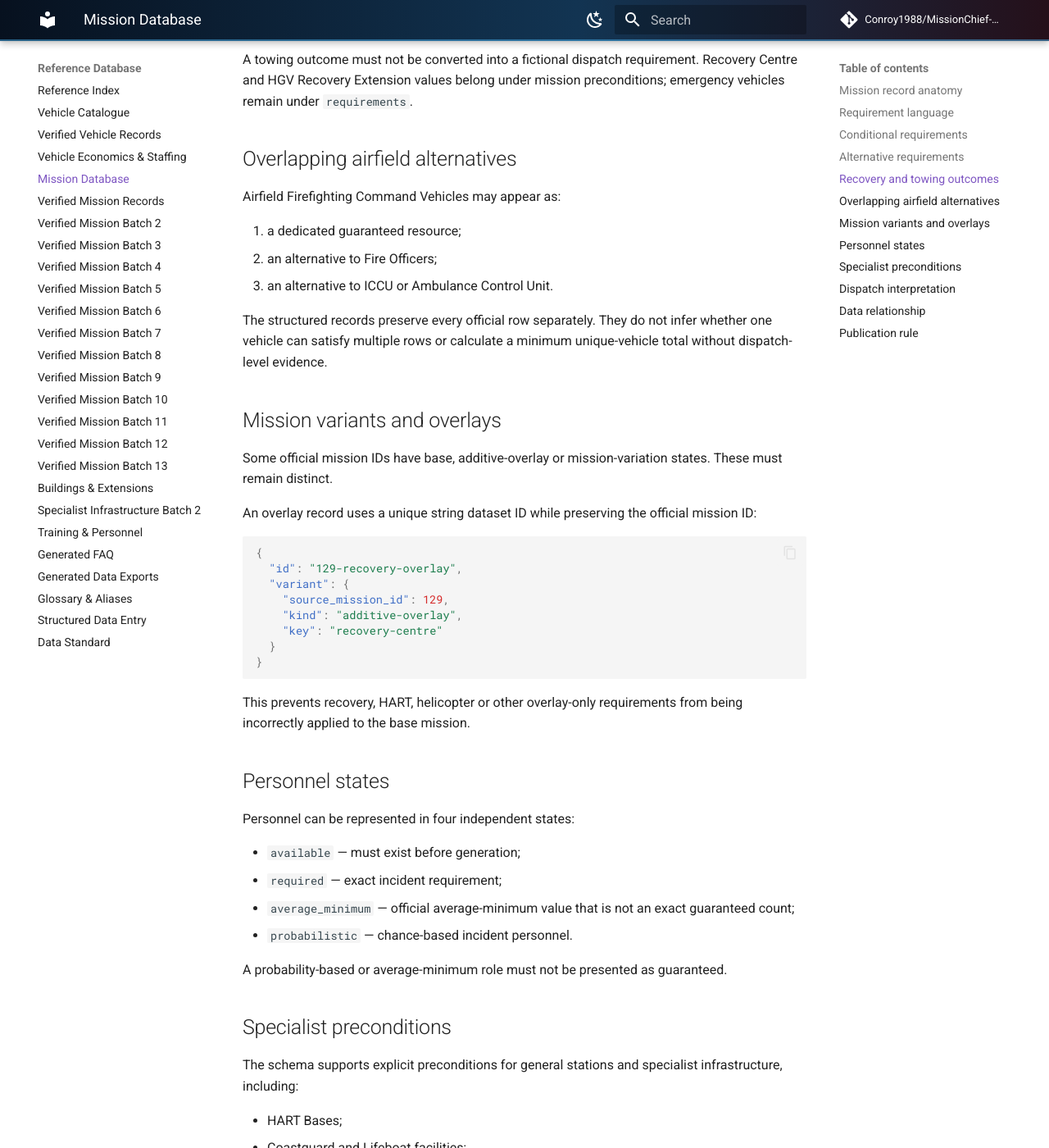
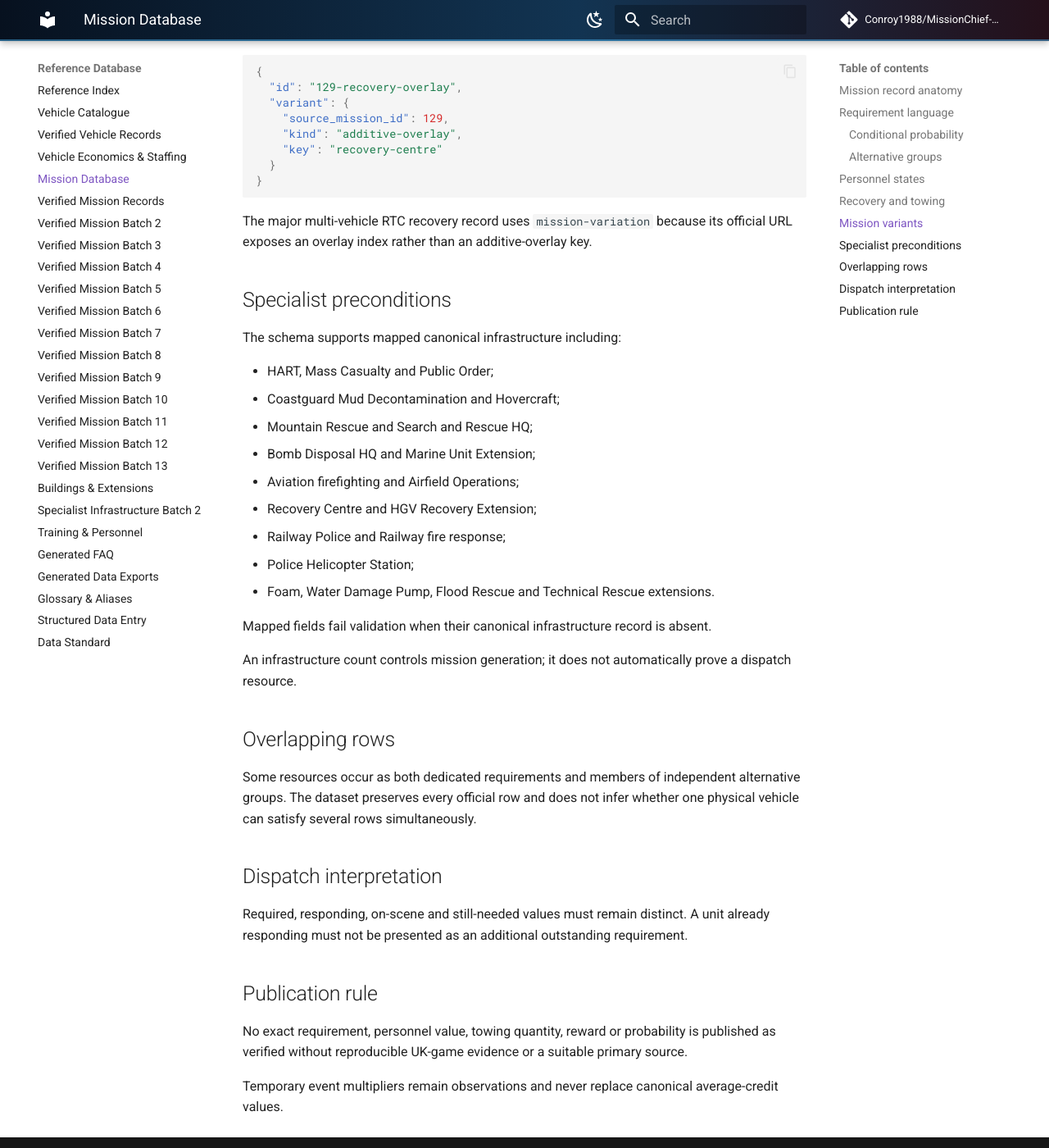
Before and after one commit to Conroy1988/MissionChief-UK, an MkDocs documentation site: the page built from docs/reference/mission-database.md, in a window 1280 px wide and 1400 px high, scrolled down 2734 px. Shown: the whole window at 82% size. Built offline with MkDocs 1.6.1 and Material for MkDocs 9.7.7, drawn with Linux system fonts in a browser that asks for light colours; comment, search, counter and statistics services are not loaded; some of the changed text lies outside the part shown.

Commit message:
Synchronise mission semantics with Stage 34

````diff
--- a/docs/reference/mission-database.md
+++ b/docs/reference/mission-database.md
@@ -1,40 +1,31 @@
 # Mission Database
 
-The mission database provides one consistent reference model for every documented MissionChief UK mission.
+The mission database provides one consistent evidence model for every documented MissionChief UK mission.
 
 ## Mission record anatomy
 
-Each mission page and structured record should contain:
+A mature record can contain:
 
-- canonical mission name and game identifier;
-- aliases and searchable terminology;
-- service and mission-group classification;
-- known unlock conditions and POIs;
-- guaranteed resource requirements;
-- probabilistic requirements with confirmed probabilities;
-- conditional requirements with their exact trigger and any confirmed probability;
-- alternative resource groups where one of several resources can satisfy a requirement;
-- personnel that are available, required, average-minimum or probability-based;
-- patient, prisoner, transport and hand-off behaviour;
-- recovery and towing outcomes where exposed;
-- reward data;
-- custom spawn-area and vehicle-environment restrictions;
-- explicit base, additive-overlay or mission-variation relationships;
+- canonical mission name, game ID and aliases;
+- service, mission groups and POIs;
+- station, building, extension and active-resource preconditions;
+- guaranteed, probabilistic, conditional and alternative resources;
+- available, required, average-minimum, ranged and probabilistic personnel;
+- patients, prisoners, transport and hand-off behaviour;
+- recovery and towing outcomes;
+- reward values and observed event multipliers;
+- base, additive-overlay or mission-variation identity;
 - evidence status, source trail and verification date.
 
 ## Requirement language
 
-Requirements must distinguish between:
+- **Guaranteed** — always required under the documented mission state.
+- **Probabilistic** — may be required at the stated probability.
+- **Conditional** — applies only when the stated trigger is true and may also carry a probability.
+- **Alternative** — the stated total may be supplied by any combination of listed resources.
+- **Recommended** — strategy, not a game requirement.
 
-- **guaranteed** — always required under the documented conditions;
-- **probabilistic** — may be requested, with the confirmed probability recorded;
-- **conditional** — required only when a stated condition is true;
-- **alternative** — one qualifying resource from a defined group satisfies the requirement;
-- **recommended** — strategic advice rather than a game requirement.
-
-## Conditional requirements
-
-A conditional requirement can include both a trigger and a probability:
+### Conditional probability
 
 ```json
 {
@@ -45,25 +36,20 @@
 }
 ```
 
-This preserves the verified Multi vehicle RTC recovery rule: one Traffic Car has a 50% requirement probability and applies only when available. Neither fact should be discarded.
+This preserves both facts rather than flattening the requirement into guaranteed or optional.
 
-## Alternative requirements
-
-An alternative group such as:
+### Alternative groups
 
 ```json
 {
-  "resources": [
-    "fire_engine",
-    "major_foam_tender"
-  ],
+  "resources": ["fire_engine", "major_foam_tender"],
   "quantity": 7
 }
 ```
 
-means seven qualifying resources in total. It must not be interpreted as seven of each type.
+This means seven qualifying resources in total, not seven of each type.
 
-The same model is used for:
+Established alternatives include:
 
 - RRV or Specialist Paramedic RRV;
 - ILB or ALB;
@@ -74,14 +60,24 @@
 - RIV or Major Foam Tender;
 - Fire Officer or Airfield Firefighting Command Vehicle;
 - HazMat Unit or CBRN Vehicle;
-- ICCU, Ambulance Control Unit or Airfield Firefighting Command Vehicle;
+- ICCU or Ambulance Control Unit;
 - Aerial Appliance Truck or Rescue Stairs.
 
-## Recovery and towing outcomes
+## Personnel states
 
-Official recovery-enabled pages place towing quantities under **Other information**, separately from Vehicle and Personnel Requirements.
+Personnel use five independent forms:
 
-Towing is therefore represented as:
+- `available` — must exist before generation;
+- `required` — exact incident requirement;
+- `average_minimum` — official average-minimum value, not an exact count;
+- `ranges` — explicit minimum and maximum, such as 14–42 firefighters;
+- `probabilistic` — chance-based personnel requirement.
+
+Repository validation rejects personnel ranges where the minimum exceeds the maximum.
+
+## Recovery and towing
+
+Official recovery pages place towing under **Other information**, separately from Vehicle and Personnel Requirements.
 
 ```json
 {
@@ -97,25 +93,11 @@
 }
 ```
 
-Supported asset types are `car`, `truck` and the generic `vehicle` fallback. Repository validation rejects a towing minimum that exceeds its maximum.
+Towing must not be converted into a fictional emergency-resource requirement. Recovery Centre and HGV Recovery Extension counts remain mission-generation preconditions.
 
-A towing outcome must not be converted into a fictional dispatch requirement. Recovery Centre and HGV Recovery Extension values belong under mission preconditions; emergency vehicles remain under `requirements`.
+## Mission variants
 
-## Overlapping airfield alternatives
-
-Airfield Firefighting Command Vehicles may appear as:
-
-1. a dedicated guaranteed resource;
-2. an alternative to Fire Officers;
-3. an alternative to ICCU or Ambulance Control Unit.
-
-The structured records preserve every official row separately. They do not infer whether one vehicle can satisfy multiple rows or calculate a minimum unique-vehicle total without dispatch-level evidence.
-
-## Mission variants and overlays
-
-Some official mission IDs have base, additive-overlay or mission-variation states. These must remain distinct.
-
-An overlay record uses a unique string dataset ID while preserving the official mission ID:
+Base, additive-overlay and mission-variation states remain distinct.
 
 ```json
 {
@@ -128,48 +110,36 @@
 }
 ```
 
-This prevents recovery, HART, helicopter or other overlay-only requirements from being incorrectly applied to the base mission.
-
-## Personnel states
-
-Personnel can be represented in four independent states:
-
-- `available` — must exist before generation;
-- `required` — exact incident requirement;
-- `average_minimum` — official average-minimum value that is not an exact guaranteed count;
-- `probabilistic` — chance-based incident personnel.
-
-A probability-based or average-minimum role must not be presented as guaranteed.
+The major multi-vehicle RTC recovery record uses `mission-variation` because its official URL exposes an overlay index rather than an additive-overlay key.
 
 ## Specialist preconditions
 
-The schema supports explicit preconditions for general stations and specialist infrastructure, including:
+The schema supports mapped canonical infrastructure including:
 
-- HART Bases;
-- Coastguard and Lifeboat facilities;
-- Mountain Rescue Stations and Search and Rescue HQs;
-- Bomb Disposal HQs and Marine Unit Extensions;
-- Aviation firefighting Extensions;
-- Airfield Operations Extensions;
-- Mass Casualty Extensions;
-- Recovery Centres;
-- HGV Recovery Extensions;
-- active Drones.
+- HART, Mass Casualty and Public Order;
+- Coastguard Mud Decontamination and Hovercraft;
+- Mountain Rescue and Search and Rescue HQ;
+- Bomb Disposal HQ and Marine Unit Extension;
+- Aviation firefighting and Airfield Operations;
+- Recovery Centre and HGV Recovery Extension;
+- Railway Police and Railway fire response;
+- Police Helicopter Station;
+- Foam, Water Damage Pump, Flood Rescue and Technical Rescue extensions.
 
-Mapped specialist preconditions are validated against canonical infrastructure records. A generation precondition does not itself prove that a specific vehicle is required at the incident.
+Mapped fields fail validation when their canonical infrastructure record is absent.
+
+An infrastructure count controls mission generation; it does not automatically prove a dispatch resource.
+
+## Overlapping rows
+
+Some resources occur as both dedicated requirements and members of independent alternative groups. The dataset preserves every official row and does not infer whether one physical vehicle can satisfy several rows simultaneously.
 
 ## Dispatch interpretation
 
-Where the interface separates resources into required, responding, on scene and still needed, the guide must preserve those distinctions. A unit already responding must not be presented as an additional outstanding requirement.
-
-## Data relationship
-
-Mission records reference canonical deployable-resource and infrastructure identifiers. This allows future calculators and APIs to consume the same evidence used by the documentation.
-
-Repository validation checks guaranteed, probabilistic, conditional and alternative resource references against the canonical vehicle dataset, and mapped preconditions against canonical infrastructure records.
+Required, responding, on-scene and still-needed values must remain distinct. A unit already responding must not be presented as an additional outstanding requirement.
 
 ## Publication rule
 
-No exact mission requirement, towing quantity, reward or probability should be published as verified without reproducible UK-game evidence or a suitable primary source.
+No exact requirement, personnel value, towing quantity, reward or probability is published as verified without reproducible UK-game evidence or a suitable primary source.
 
-Temporary reward multipliers must not replace the documented base reward. When a live mission page displays an event multiplier, the directory value and the observation must be recorded separately.
+Temporary event multipliers remain observations and never replace canonical average-credit values.
````
